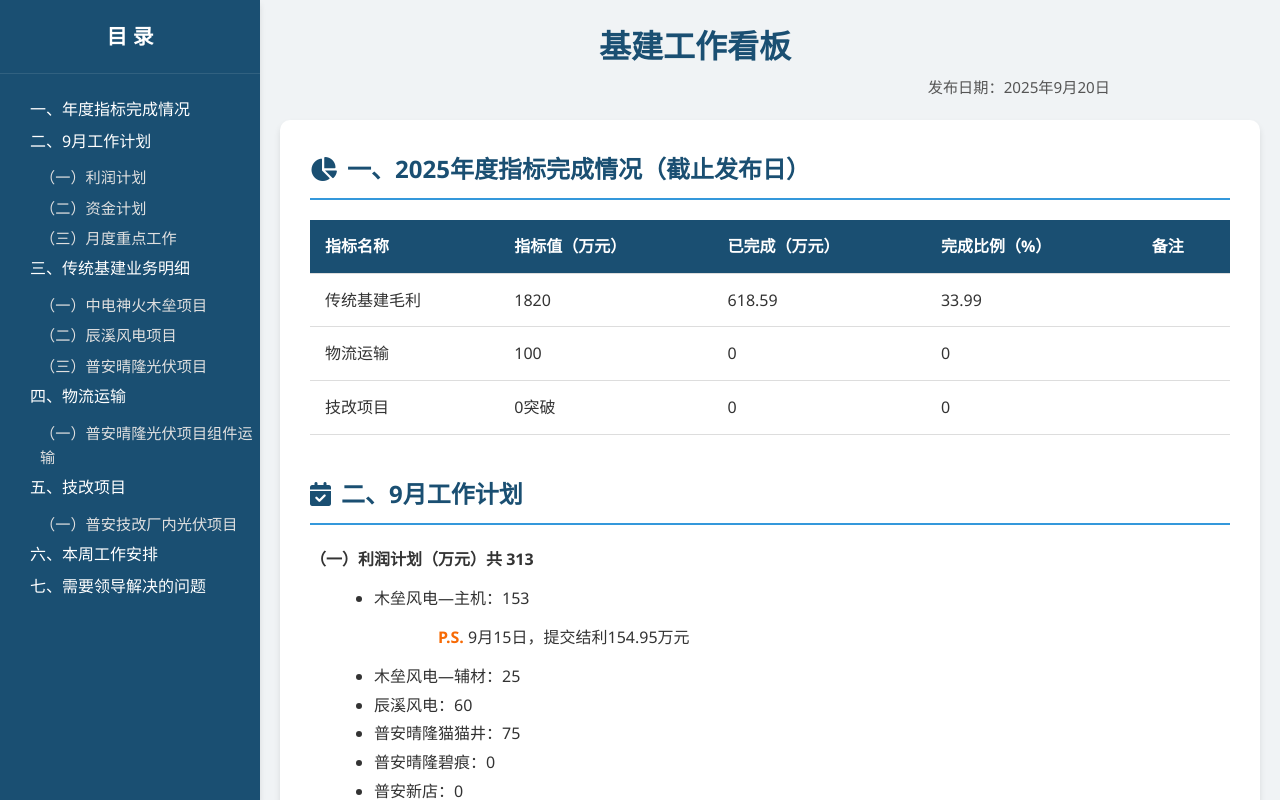
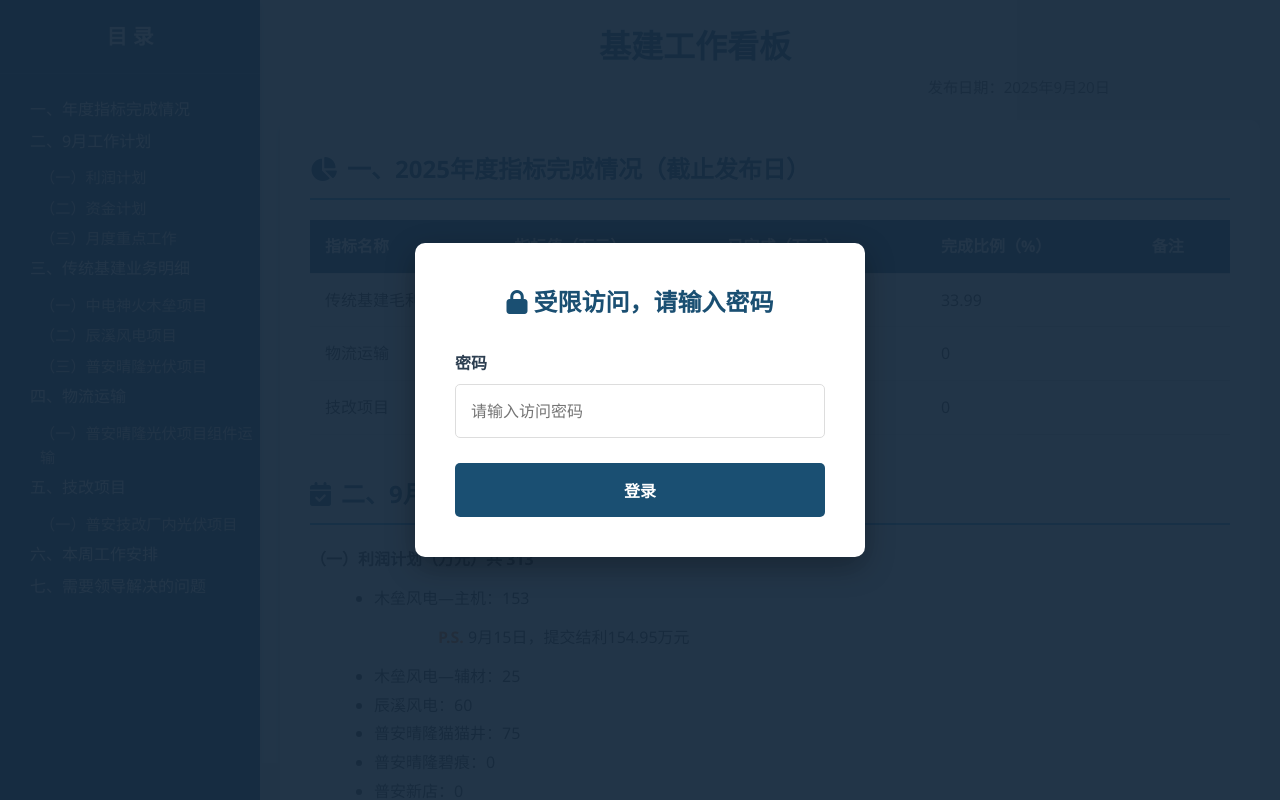
Before and after one commit to zzww4th/close, a plain HTML site: page index.html in a window 1280 px wide. Shown: the top 800 px of the page. Drawn offline with Linux system fonts and the light colour scheme; no server answers; a small style sheet from the web is missing.

Commit message:
Add files via upload

```diff
--- a/index.html
+++ b/index.html
@@ -480,18 +480,18 @@
         document.addEventListener('DOMContentLoaded', () => {
             const loginContainer = document.getElementById('loginContainer');
            // 强制隐藏登录框（仅本地调试时用）
-               loginContainer.style.display = 'none';
+           //    loginContainer.style.display = 'none';
 
             const loginBtn = document.getElementById('loginBtn');
             const pwInput = document.getElementById('password');
             const errMsg = document.getElementById('errorMessage');
 
-        //注释掉原登录验证逻辑
+        // 注释掉原登录验证逻辑
            // 检查是否已登录
             if (sessionStorage.getItem('authenticated') === 'true') {
                 loginContainer.style.display = 'none';
             }
-        //其他代码保持不变
+        //  其他代码保持不变
 
             // 登录验证函数，调用后端API
             const tryLogin = async () => {
```
